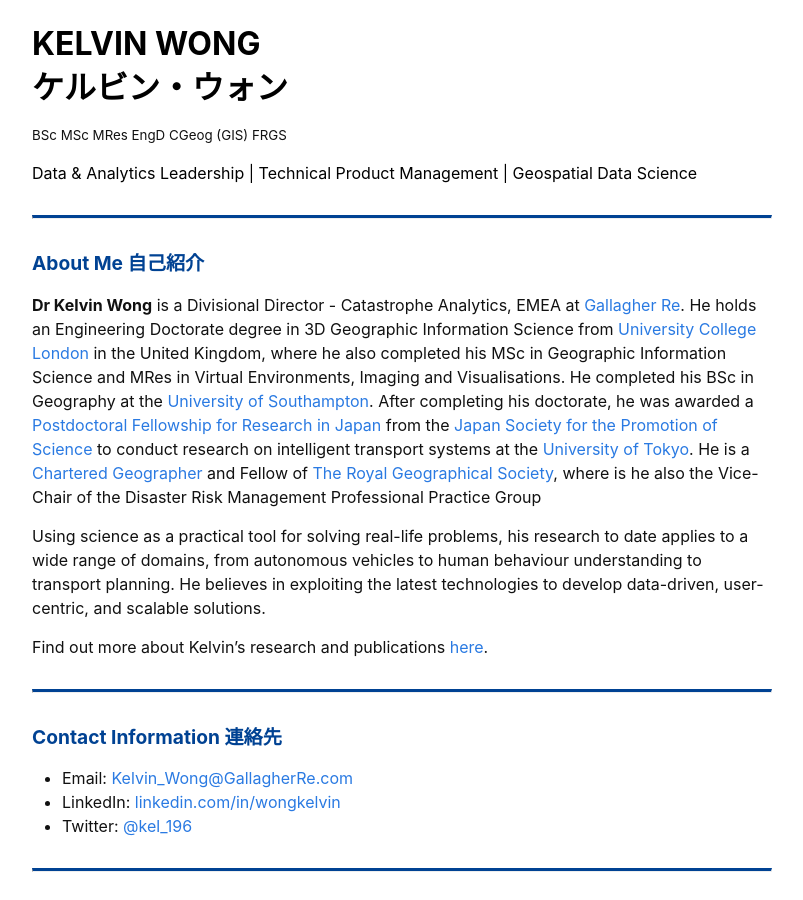
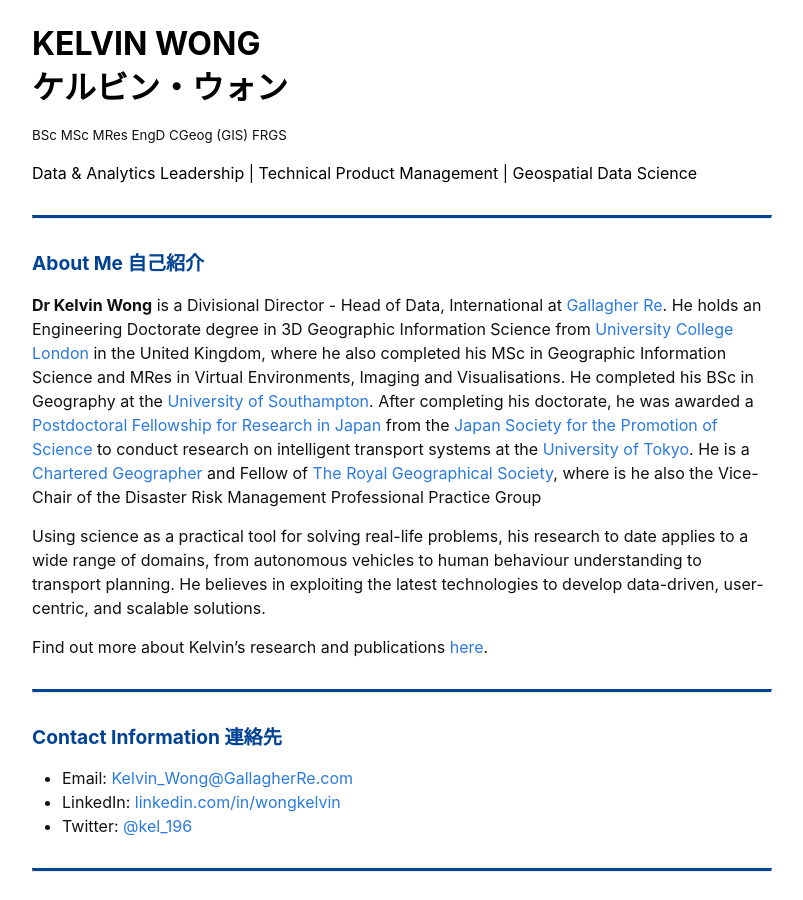
Before and after one commit to kel196/kel196.github.io, a Jekyll site: the page built from index.md, in a window 1280 px wide and 900 px high. Shown: the whole window, without its empty margins (238-1041 px from the left). Built offline with Jekyll 4.4.1, drawn with Linux system fonts in a browser that asks for light colours; our own code applies the rules of GitHub Pages for plain Markdown files.

Commit message:
Update index.md

```diff
--- a/index.md
+++ b/index.md
@@ -6,7 +6,7 @@
 
 ---
 ## About Me 自己紹介
-**Dr Kelvin Wong** is a Divisional Director - Catastrophe Analytics, EMEA at [Gallagher Re](https://www.ajg.com/gallagherre/). He holds an Engineering Doctorate degree in 3D Geographic Information Science from [University College London](https://www.ucl.ac.uk/) in the United Kingdom, where he also completed his MSc in Geographic Information Science and MRes in Virtual Environments, Imaging and Visualisations. He completed his BSc in Geography at the [University of Southampton](https://www.southampton.ac.uk/). After completing his doctorate, he was awarded a [Postdoctoral Fellowship for Research in Japan](https://www.jsps.go.jp/english/e-fellow/) from the [Japan Society for the Promotion of Science](https://www.jsps.go.jp/english/) to conduct research on intelligent transport systems at the [University of Tokyo](https://www.u-tokyo.ac.jp/en/). He is a [Chartered Geographer](https://www.rgs.org/professionals/chartered-geographer/) and Fellow of [The Royal Geographical Society](https://www.rgs.org/), where is he also the Vice-Chair of the Disaster Risk Management Professional Practice Group
+**Dr Kelvin Wong** is a Divisional Director - Head of Data, International at [Gallagher Re](https://www.ajg.com/gallagherre/). He holds an Engineering Doctorate degree in 3D Geographic Information Science from [University College London](https://www.ucl.ac.uk/) in the United Kingdom, where he also completed his MSc in Geographic Information Science and MRes in Virtual Environments, Imaging and Visualisations. He completed his BSc in Geography at the [University of Southampton](https://www.southampton.ac.uk/). After completing his doctorate, he was awarded a [Postdoctoral Fellowship for Research in Japan](https://www.jsps.go.jp/english/e-fellow/) from the [Japan Society for the Promotion of Science](https://www.jsps.go.jp/english/) to conduct research on intelligent transport systems at the [University of Tokyo](https://www.u-tokyo.ac.jp/en/). He is a [Chartered Geographer](https://www.rgs.org/professionals/chartered-geographer/) and Fellow of [The Royal Geographical Society](https://www.rgs.org/), where is he also the Vice-Chair of the Disaster Risk Management Professional Practice Group
 
 Using science as a practical tool for solving real-life problems, his research to date applies to a wide range of domains, from autonomous vehicles to human behaviour understanding to transport planning. He believes in exploiting the latest technologies to develop data-driven, user-centric, and scalable solutions.
 
```
